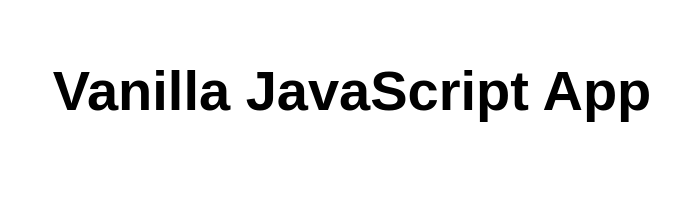
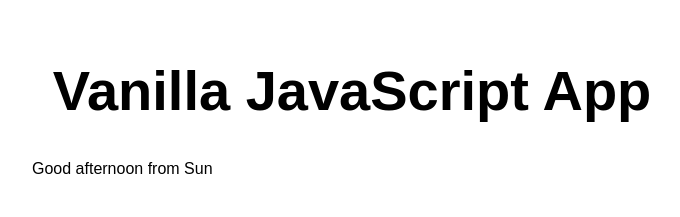
Before and after one commit to runcloud-student/2021-temp2-web, a plain HTML site: page index.html in a window 1280 px wide. Shown: the whole page, without its empty margins (288-968 px from the left). Drawn offline with Linux system fonts and the light colour scheme.

Commit message:
Update index.html
Added greetings

```diff
--- a/index.html
+++ b/index.html
@@ -11,6 +11,7 @@
 <body>
   <main>
     <h1>Vanilla JavaScript App</h1>
+    <p>Good afternoon from Sun </p>
   </main>
 </body>
 
```
